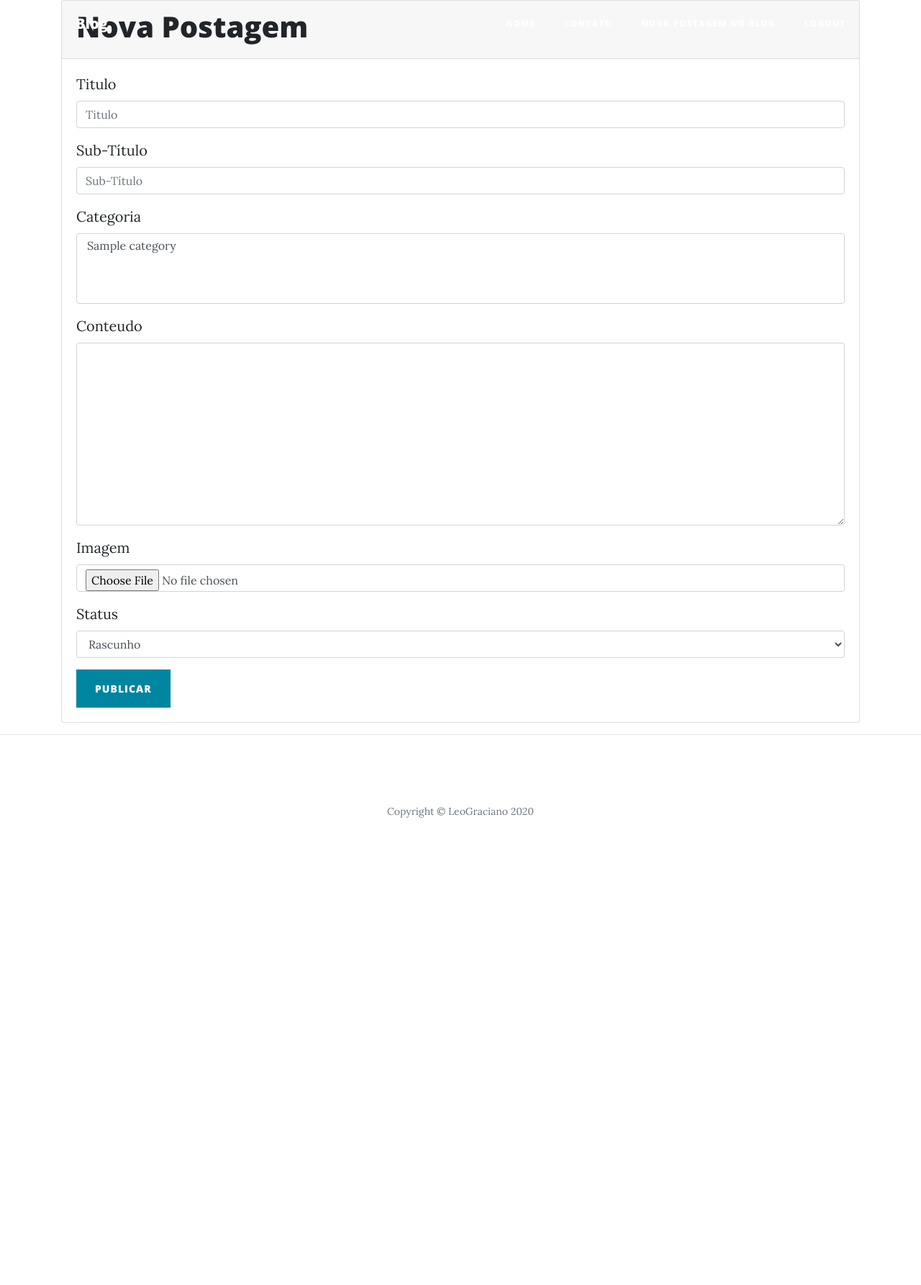
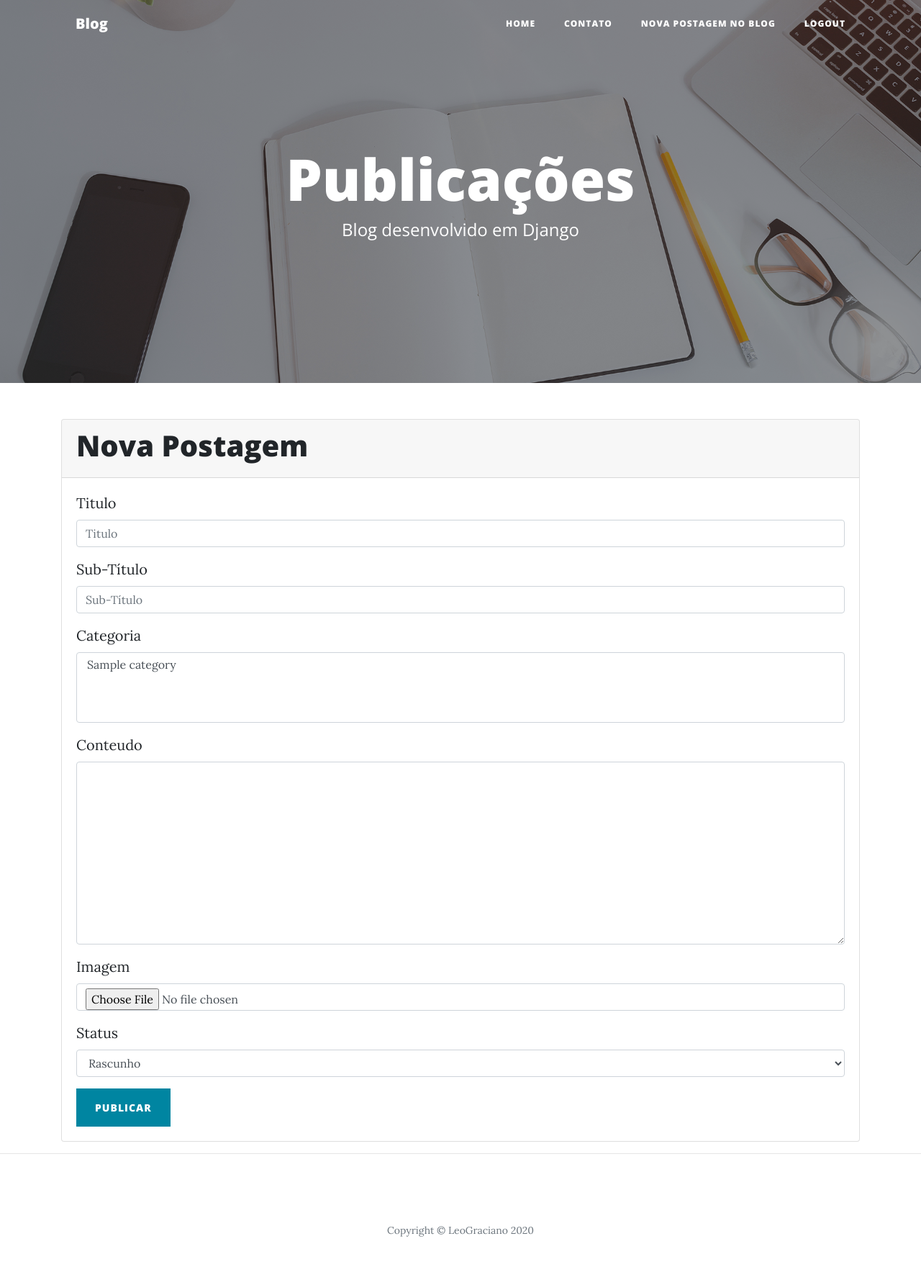
Before and after one commit to LeoGraciano/Django_9_horas, a Django app: page /post/new/ in a window 1280 px wide. Shown: the whole page at 72% size. Before the commit the page ends 1136 px from the top, so only its background shows below. Run offline with Django 3.2, Linux system fonts and the light colour scheme; a user stored in the database is signed in; tables that the repository leaves empty hold one stand-in row (values such as "Sample post"); some libraries are stand-ins or nearby versions.

Commit message:
Final de correção dos aquivos, só falta syncronia com Deplay Heroku

```diff
--- a/blog/templates/blog/post_new.html
+++ b/blog/templates/blog/post_new.html
@@ -1,8 +1,26 @@
 {% extends 'base.html' %}
 {% load bootstrap4 %}
+{% load static %}
 {% block title %}
 Blog - Nova Postagem
 {% endblock title %}
+
+{% block header %}
+    <!-- Page Header -->
+    <header class="masthead" style="background-image: url({% static 'img/home-bg.jpg' %})">
+        <div class="overlay"></div>
+        <div class="container">
+            <div class="row">
+                <div class="col-lg-8 col-md-10 mx-auto">
+                    <div class="site-heading">
+                        <h1>Publicações</h1>
+                        <span class="subheading">Blog desenvolvido em Django</span>
+                    </div>
+                </div>
+            </div>
+        </div>
+    </header>
+{% endblock header %}
 
 {% block content %}
 <div class="container justify-content-center">
```
Also changed, not shown: blog/templates/blog/post_delete.html (+19 -0 lines), blog/templates/blog/post_edit.html (+19 -0 lines).
